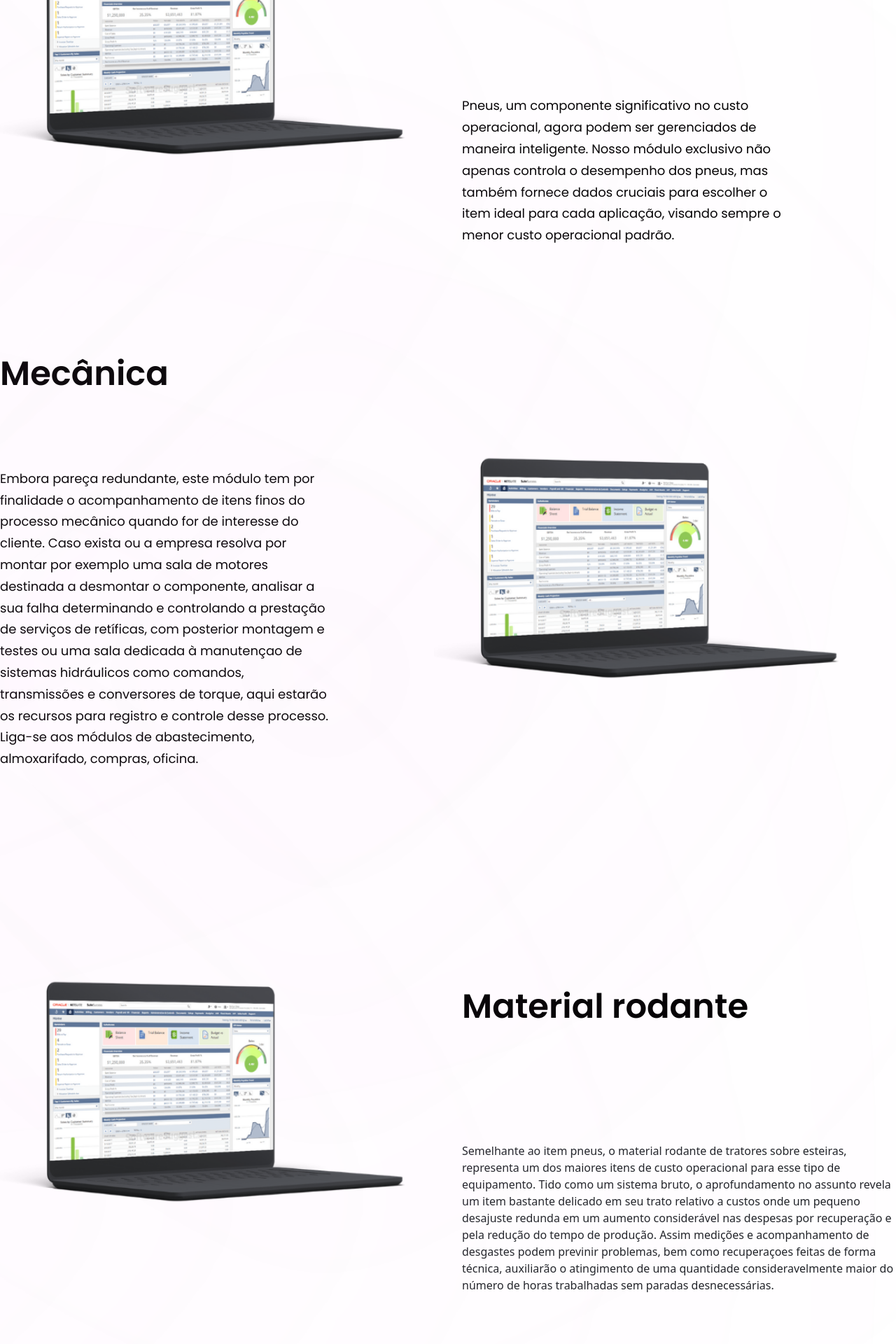
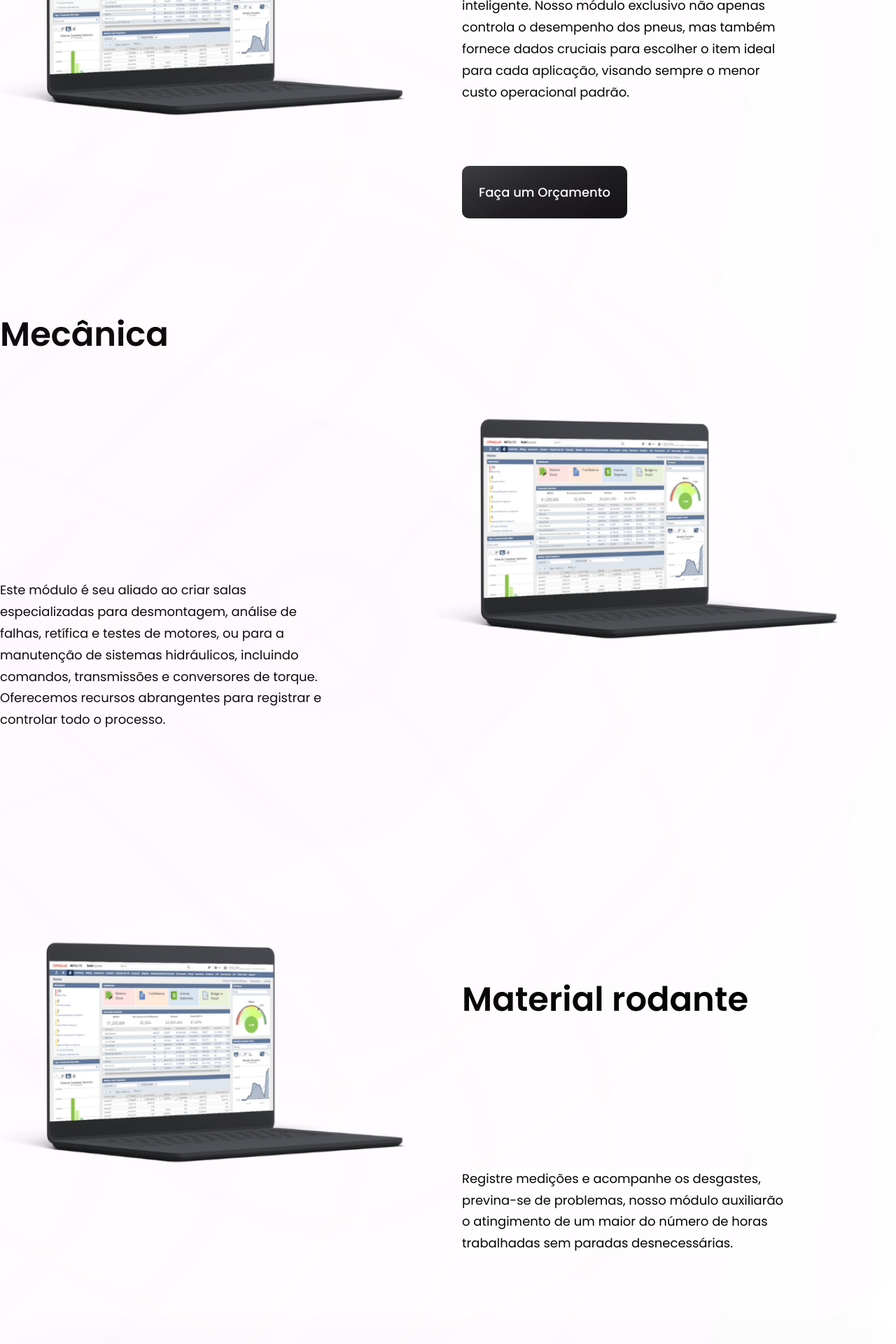
Before and after one commit to flavioepimentel/sciclop_website, a React (Vite) app: page /sciclop_website/maintenance in a window 1280 px wide. Shown: the part 440-2360 px from the top of the page at 70% size. Built offline with nearby package versions, Linux system fonts and the light colour scheme.

Commit message:
style: :sparkles: Add button CTA

```diff
--- a/src/pages/Modulos/Fleet.jsx
+++ b/src/pages/Modulos/Fleet.jsx
@@ -6,7 +6,6 @@ import  Button  from "../../components/Button"
 const Modulos = () => {
   return (
   <>
-  <h1>Frotas</h1>
   <section className={layout.sectionReverse}>
     <div className={layout.sectionInfo}>
     <h2 className={styles.heading2}>
@@ -14,6 +13,7 @@ const Modulos = () => {
       <p className="font-poppins font-normal text-black text-[18px] leading-[30.8px] max-w-[470px] ">
         Contém todas as informações cadastrais da frota sob controle do sistema. Armazena também os dados básicos de operação de grande parte dos módulos operantes.
       </p>
+      <Button />
       </div>
 
     <div className={layout.sectionImgReverse}>
--- a/src/pages/Modulos/Maintenance.jsx
+++ b/src/pages/Modulos/Maintenance.jsx
@@ -7,7 +7,6 @@ import  Button  from "../../components/Button"
 const Maintenance = () => {
   return (
   <>
-  <h1>Manutenção</h1>
    <section className={layout.sectionReverse}>
     <div className={layout.sectionImgReverse}>
       <img src={notebook_mocukp} alt="billing" className="w-[100%] h-[100%] relative z-[5]" />
@@ -23,10 +22,11 @@ const Maintenance = () => {
       Pneus
       </h2>
     <p className="font-poppins font-normal text-black text-[18px] leading-[30.8px] max-w-[470px] ">
-      Pneus, um componente significativo no custo operacional, agora podem ser gerenciados de maneira inteligente.
+      Um componente significativo no custo operacional, agora podem ser gerenciados de maneira inteligente.
       Nosso módulo exclusivo não apenas controla o desempenho dos pneus, mas também fornece dados cruciais para escolher
       o item ideal para cada aplicação, visando sempre o menor custo operacional padrão.
     </p>
+    <Button />
     </div>
   </section>
   <section className={layout.sectionReverse}>
@@ -35,8 +35,8 @@ const Maintenance = () => {
       Mecânica
       </h2>
     <p className="font-poppins font-normal text-black text-[18px] leading-[30.8px] max-w-[470px] ">
-      Embora pareça redundante, este módulo tem por finalidade o acompanhamento de itens finos do processo mecânico quando for de interesse do cliente. Caso exista ou a empresa resolva por montar por exemplo uma sala de motores destinada a desmontar o componente, analisar a sua falha determinando e controlando a prestação de serviços de retíficas, com posterior montagem e testes ou uma sala dedicada à manutençao de sistemas hidráulicos como comandos, transmissões e conversores de torque, aqui estarão os recursos para registro e controle desse processo.
-      Liga-se aos módulos de abastecimento, almoxarifado, compras, oficina.
+      Este módulo é seu aliado ao criar salas especializadas para desmontagem, análise de falhas, retífica e testes de motores, ou para a manutenção de sistemas
+      hidráulicos, incluindo comandos, transmissões e conversores de torque. Oferecemos recursos abrangentes para registrar e controlar todo o processo.
     </p>
     </div>
     <div className={layout.sectionImgReverse}>
@@ -62,9 +62,9 @@ const Maintenance = () => {
     <h2 className={styles.heading2}>
       Material rodante
       </h2>
-    <p>
-      Semelhante ao item pneus, o material rodante de tratores sobre esteiras, representa um dos maiores itens de custo operacional para esse tipo de equipamento.
-      Tido como um sistema bruto, o aprofundamento no assunto revela um item bastante delicado em seu trato relativo a custos onde um pequeno desajuste redunda em um aumento considerável nas despesas por recuperação e pela redução do tempo de produção. Assim medições e acompanhamento de desgastes podem previnir problemas, bem como recuperaçoes feitas de forma técnica, auxiliarão o atingimento de uma quantidade consideravelmente maior do número de horas trabalhadas sem paradas desnecessárias.
+    <p className="font-poppins font-normal text-black text-[18px] leading-[30.8px] max-w-[470px] ">
+      Registre medições e acompanhe os desgastes, previna-se de problemas,
+      nosso módulo auxiliarão o atingimento de um maior do número de horas trabalhadas sem paradas desnecessárias.
     </p>
     </div>
   </section>
```
